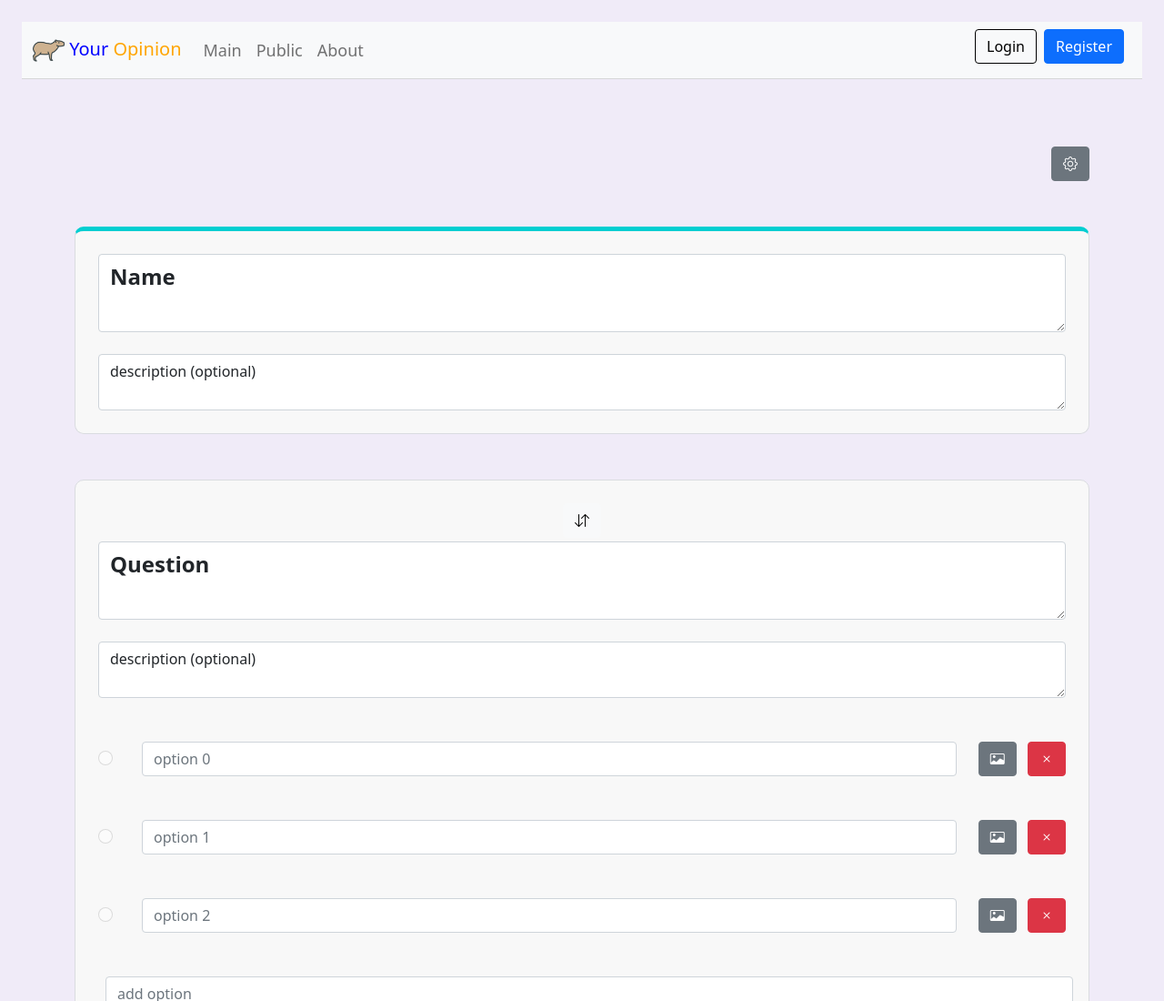
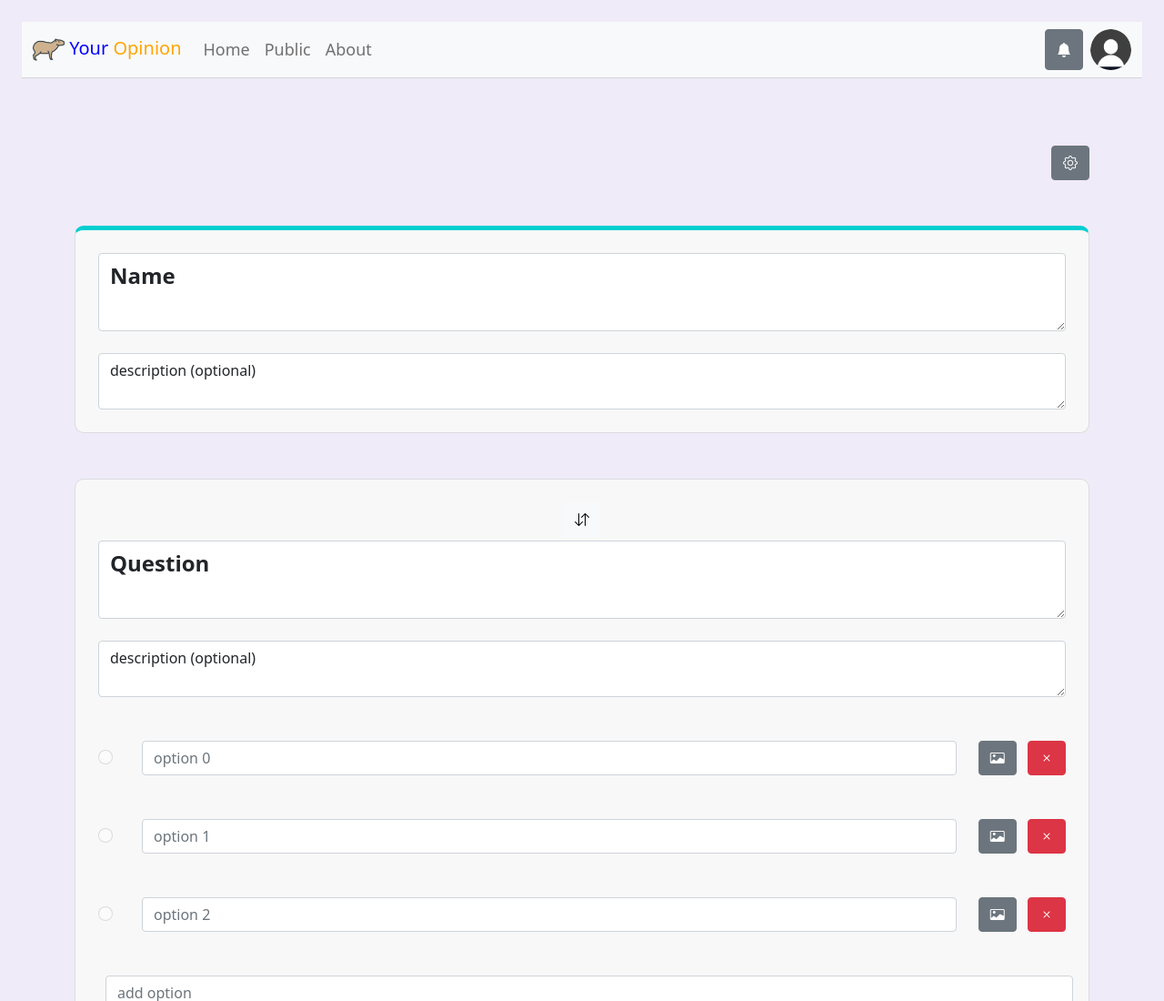
Before and after one commit to IgorPel/IgorPel.io, a plain HTML site: page html/workplace.html in a window 1280 px wide. Shown: the top 1100 px of the page at 91% size. Drawn offline with nearby package versions, Linux system fonts and the light colour scheme.

Commit message:
Update workplace.html

```diff
--- a/html/workplace.html
+++ b/html/workplace.html
@@ -43,13 +43,18 @@
                 </button>
                 <div class="collapse navbar-collapse" id="navbarCollapse">
                     <div class="navbar-nav">
-                        <a href="../index.html" class="nav-item nav-link">Main</a>
+                        <a href="../index.html" class="nav-item nav-link">Home</a>
                         <a href="public.html" class="nav-item nav-link ">Public</a>
                         <a href="about.html" class="nav-item nav-link">About</a>
                     </div>
-                    <div class="navbar-nav ms-auto">
-                        <a href="login.html" class="btn btn-light me-2 mb-2" style="border-color: #000000;">Login</a>
-                        <a href="SingUP.html" class="btn btn-primary me-2 mb-2" >Register</a>
+                   <div class="navbar-nav ms-auto">
+                        <button type="button" class="btn btn-secondary me-2">
+                            <i class="bi bi-bell-fill"></i>
+                        </button>
+                        <a href="profile.html">
+                            <img src="../images/user-account-flat-icon-vector-14992789.jpg" height="45" width="45" alt="avatar"
+                            class="rounded-circle" style="object-fit: fill; overflow: hidden;">
+                        </a>
                     </div>
                 </div>
             </div>
```
